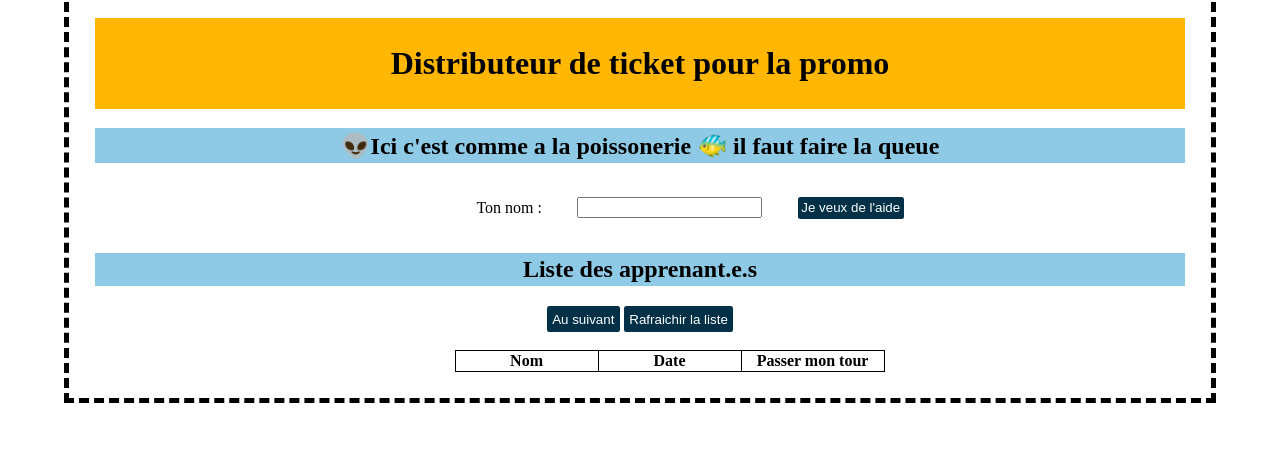
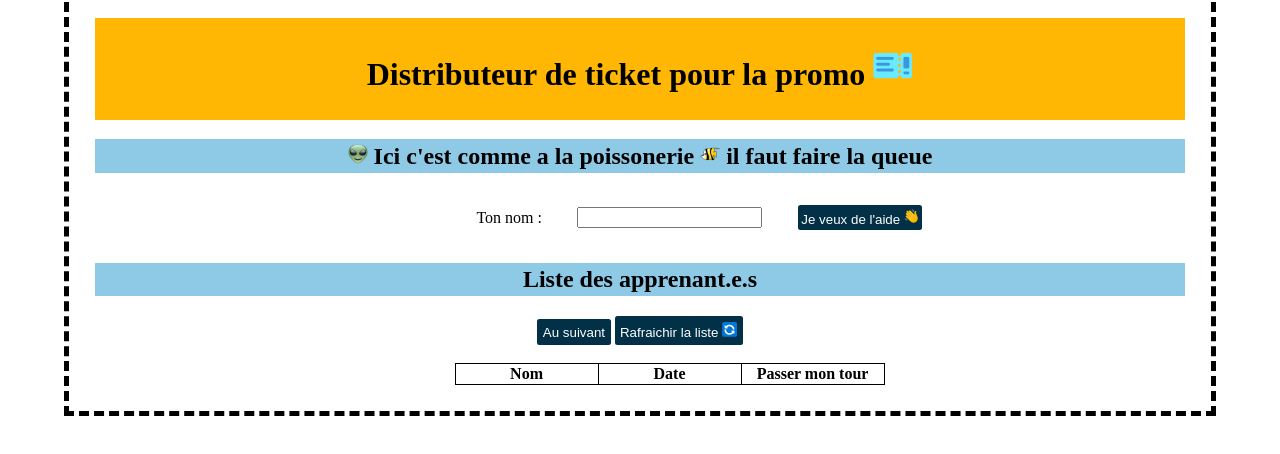
Before and after one commit to eror2106/sprint03, a plain HTML site: page index.html in a window 1280 px wide. Drawn offline with Linux system fonts and the light colour scheme; a web font is replaced by a local one.

Commit message:
main by error

```diff
--- a/index.html
+++ b/index.html
@@ -9,19 +9,41 @@
   </head>
   <body>
     <header>
-      <h1>Distributeur de ticket pour la promo</h1>
+      <h1>
+        Distributeur de ticket pour la promo
+        <img src="img/ticket_1f3ab.png" alt="ticket" class="img_titre" />
+      </h1>
     </header>
     <!--petit alien et petit poissons sont deux caractères qui s'incruste via copier/coller-->
-    <h2>👽Ici c'est comme a la poissonerie 🐠 il faut faire la queue</h2>
+    <h2>
+      <img src="img/Emoji_Alien.png" alt="Emoji_Alien" class="img_normal" /> Ici
+      c'est comme a la poissonerie
+      <img
+        class="img_normal"
+        src="img/tropical-fish_1f420.png"
+        alt="tropical-fish"
+      />
+      il faut faire la queue
+    </h2>
     <div id="flex">
       <p>Ton nom :</p>
       <input type="text" name="" id="recuper_nom" />
-      <button class="bleu" onclick="ajouterLigne();">Je veux de l'aide</button>
+      <button class="bleu" onclick="ajouterLigne();">
+        Je veux de l'aide
+        <img
+          class="img_btn"
+          src="img/waving-hand_1f44b.png"
+          alt="waving-hand"
+        />
+      </button>
     </div>
     <h2>Liste des apprenant.e.s</h2>
     <div>
       <button class="bleu">Au suivant</button>
-      <button class="bleu" onclick="delete_row();">Rafraichir la liste</button>
+      <button class="bleu" onclick="delete_row();">
+        Rafraichir la liste
+        <img class="img_btn" src="img/refresh.png" alt="refresh" />
+      </button>
     </div>
     <br />
     <table>
--- a/style.css
+++ b/style.css
@@ -22,7 +22,18 @@ h2 {
   align-items: center;
   padding-left: 35%;
 }
-
+.img_normal {
+  width: 20px;
+  height: 20px;
+}
+.img_btn {
+  width: 15px;
+  height: 15px;
+}
+.img_titre {
+  width: 40px;
+  height: 40px;
+}
 .bleu {
   background-color: #023047;
   border-radius: 2.5px;
```
Also changed, not shown: img/Emoji_Alien.png (added), img/dashing-away_1f4a8.png (added), img/refresh.png (added), img/ticket_1f3ab.png (added), img/tropical-fish_1f420.png (added), img/waving-hand_1f44b.png (added).
